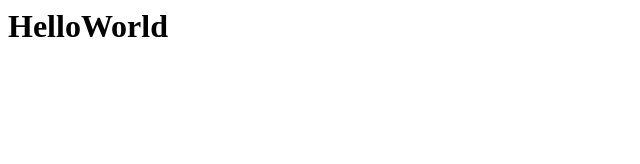
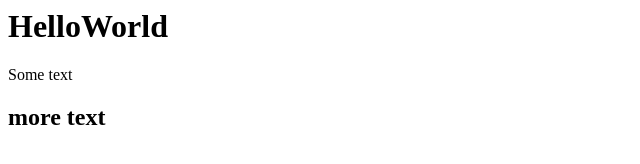
Before and after one commit to senamelawmabotja/stuff, a plain HTML site: page index.html in a window 1280 px wide. Shown: the whole page, without its empty margins (0-640 px from the left). Drawn offline with Linux system fonts and the light colour scheme.

Commit message:
loose changes

```diff
--- a/index.html
+++ b/index.html
@@ -1 +1,3 @@
 <h1>HelloWorld</h1>
+<blink>Some text</blink>
+<h2>more text</h2>
```
